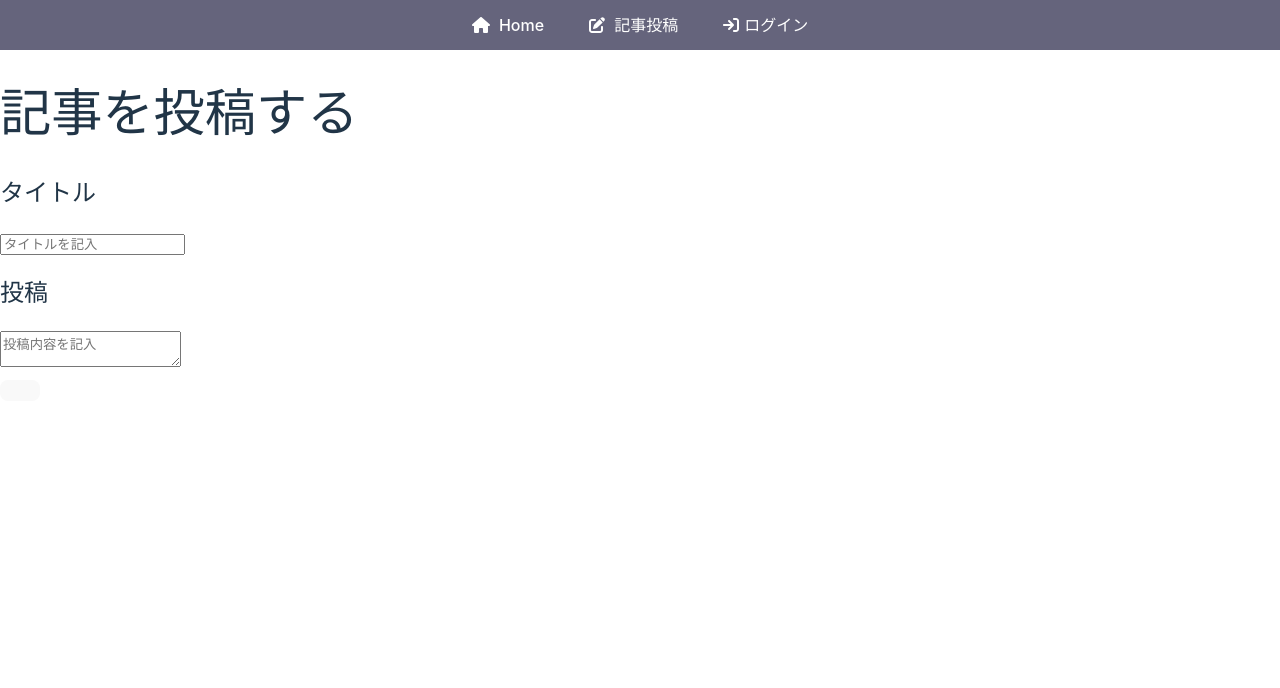
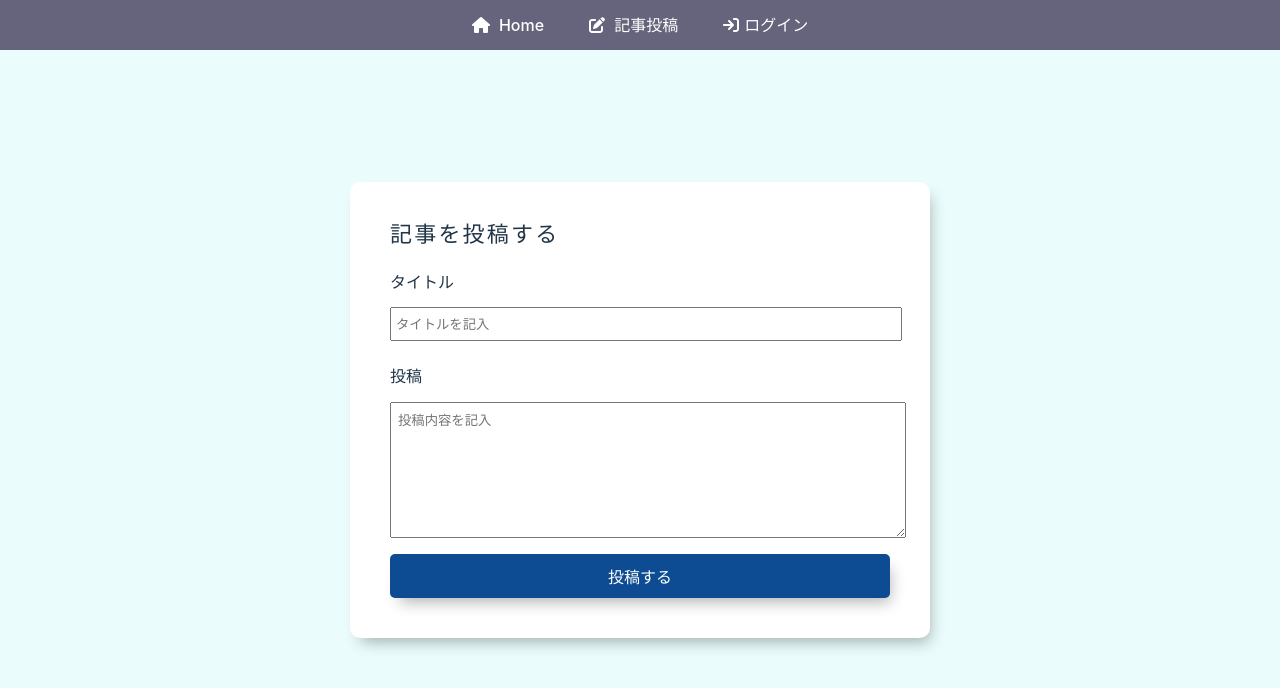
Before and after one commit to s-yoshiii/blog-fb-react-tutrial, a React (Vite) app: page /createpost in a window 1280 px wide. Shown: the top 688 px of the page. Built offline with nearby package versions, Linux system fonts and the light colour scheme; no server answers.

Commit message:
タイトルと記事投稿にCSSを適用させよう

```diff
--- a/src/components/CreatePost.jsx
+++ b/src/components/CreatePost.jsx
@@ -5,7 +5,7 @@ const CreatePost = () => {
   return (
     <div className={styles.page}>
       <div className={styles.container}>
-        <h1>記事を投稿する</h1>
+        <h1 className={styles.headtitle}>記事を投稿する</h1>
         <div className={styles.inputPost}>
           <h2>タイトル</h2>
           <input type="text" placeholder="タイトルを記入" />
@@ -14,7 +14,7 @@ const CreatePost = () => {
           <h2>投稿</h2>
           <textarea placeholder="投稿内容を記入"></textarea>
         </div>
-        <button className={styles.postBtn}></button>
+        <button className={styles.postBtn}>投稿する</button>
       </div>
     </div>
   );
--- a/src/components/CreatePost.module.css
+++ b/src/components/CreatePost.module.css
@@ -0,0 +1,57 @@
+.page {
+    display: flex;
+    justify-content: center;
+    align-items: center;
+    height: 90vh;
+}
+
+.container {
+    background: #fff;
+    display: flex;
+    flex-direction: column;
+    border-radius: 10px;
+    width: 500px;
+    gap: 10px;
+    padding: 40px;
+    box-shadow: 5px 9px 15px -5px rgba(0, 0, 0, .3);
+}
+
+.headtitle {
+    margin: 0;
+    font-size: 22px;
+    letter-spacing: 0.1em;
+}
+
+.inputPost h2 {
+    font-size: 16px;
+}
+
+.inputPost input {
+    width: 100%;
+    height: 30px;
+    outline: none;
+    padding: 0 4px;
+}
+
+.inputPost textarea {
+    width: 100%;
+    height: 120px;
+    outline: none;
+    padding: 7px;
+}
+
+.postBtn {
+    padding: 10px 0;
+    background: #0d4c92;
+    color: #fff;
+    box-shadow: 5px 9px 15px -5px rgba(0, 0, 0, .3);
+    border: none;
+    border-radius: 5px;
+    cursor: pointer;
+    transition: .3s ease;
+}
+
+.postBtn:hover {
+    transform: translateY(5px);
+    box-shadow: none;
+}
--- a/src/index.css
+++ b/src/index.css
@@ -28,6 +28,7 @@ body {
   margin: 0;
   min-width: 320px;
   min-height: 100vh;
+  background: #EAFDFC;
 }
 
 h1 {
```
